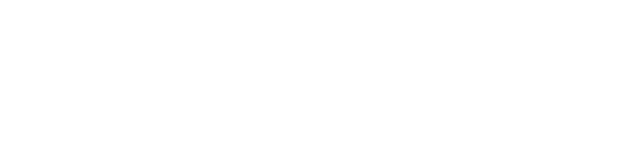
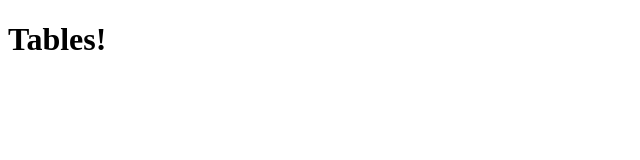
Before and after one commit to mendaomn/RMT_v2, a website: page index.html in a window 1280 px wide. Shown: the whole page, without its empty margins (0-640 px from the left). Drawn offline with nearby package versions, Linux system fonts and the light colour scheme; files that its build step writes are made by us from their sources.

Commit message:
Add first page/table-selection.html

```diff
--- a/index.html
+++ b/index.html
@@ -11,7 +11,7 @@ initial-scale=1.0, minimum-scale=1.0, maximum-scale=1.0">
 </head>
 
 <body ng-app="RMT" ng-controller="RMTCtrl">
-	{{order}}
+    <ng-include src="'pages/'+currentView+'.html'"></ng-include>
 </body>
 
 </html>
--- a/js/controllers/rmt-controller.js
+++ b/js/controllers/rmt-controller.js
@@ -1,6 +1,7 @@
 (function() {
     var app = angular.module('RMT', ['Services']);
     app.controller('RMTCtrl', ['$scope', 'waiter', function($scope, waiter) {
+        $scope.currentView = 'table-selection';
         var o1 = waiter.createOrder();
         var o2 = waiter.createOrder();
         var food1 = {
--- a/js/services/services.js
+++ b/js/services/services.js
@@ -1,5 +1,5 @@
-// Order.js
-// mantains an order, adds food/drinks, compute totals, exposes the order
+// Services.js
+// Unique access points for all the services of the application
 (function() {
     var app = angular.module('Services', ['Waiter', 'Restaurant']);
 })();
--- /dev/null
+++ b/pages/table-selection.html
@@ -0,0 +1,3 @@
+<div class="container">
+	<h1>Tables!</h1>
+</div>
```
Also changed, not shown: dist/scripts/main.min.js.
